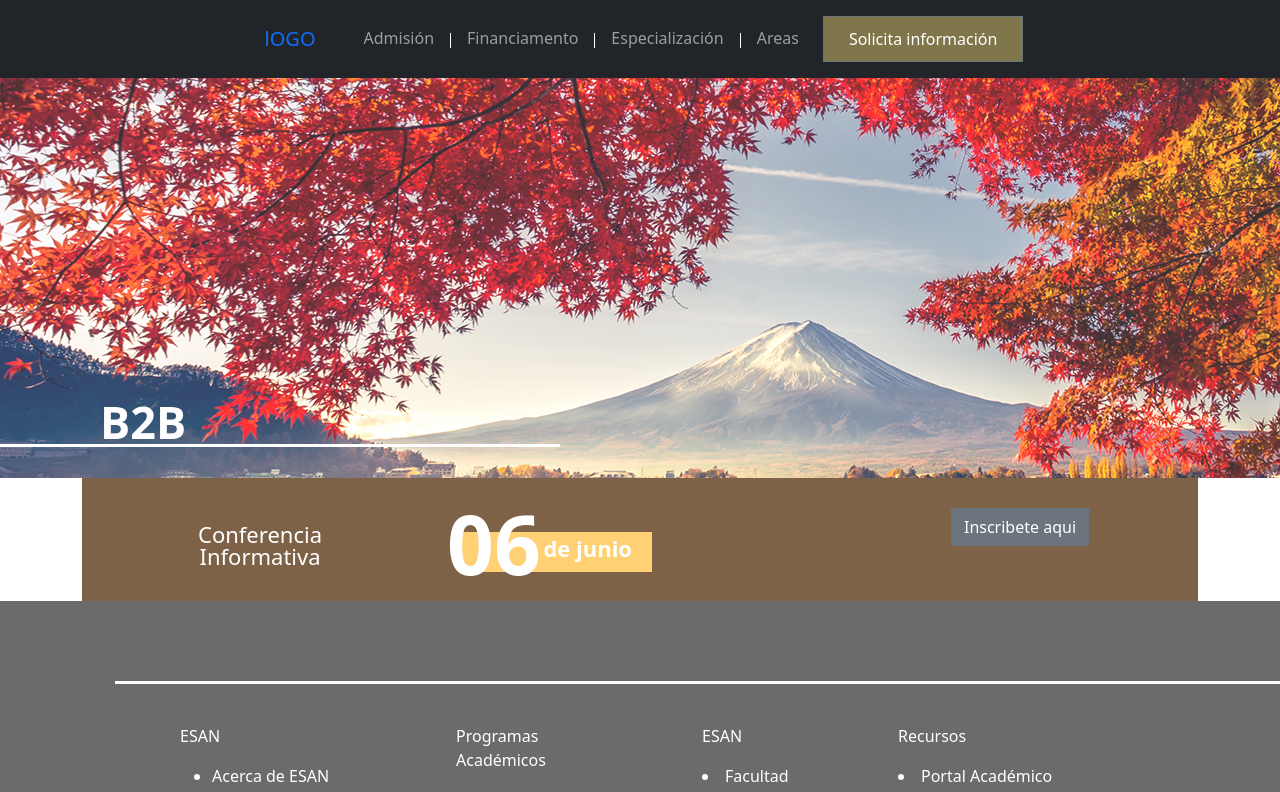
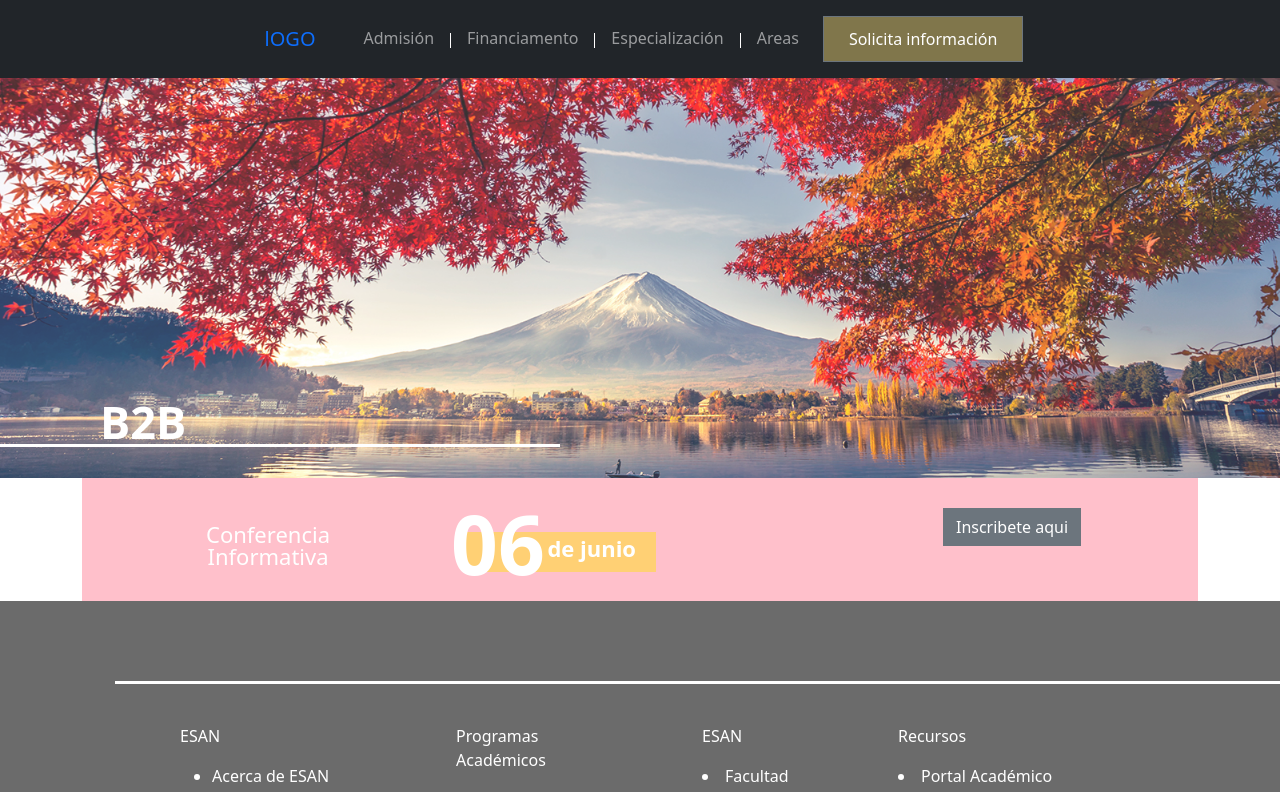
Before and after one commit to Lizethsuk/landing-pee, a Vue app: page /#/b2b_page in a window 1280 px wide. Shown: the top 792 px of the page. Built offline with nearby package versions, Linux system fonts and the light colour scheme.

Commit message:
add date component

```diff
--- a/src/components/DatePage.vue
+++ b/src/components/DatePage.vue
@@ -1,5 +1,8 @@
 <template>
-  <div  bg-variant="info" class="content-date" :style="inlineStyle">
+  <div>
+    <div class="date-page" :style="cssVars">
+      <b-container class="bv-footer-row">
+        <div bg-variant="info" class="content-date">
           <b-row>
             <b-col>
               <p class="subtitle">
@@ -8,18 +11,20 @@
               </p>
             </b-col>
             <b-col>
-     <br>
+              <br />
               <div id="container">
-          <div class="month" id="navi" v-text="'de'+ ' ' + month"></div>
+                <div class="month" id="navi" v-text="'de' + ' ' + month"></div>
                 <div id="infoi" v-text="day"></div>
               </div>
             </b-col>
             <b-col>
               <b-button class="button-nav" squared>Inscribete aqui</b-button>
             </b-col>
-
           </b-row>
           <b-row> </b-row>
+        </div>
+      </b-container>
+    </div>
   </div>
 </template>
 
@@ -35,66 +40,73 @@ export default {
       type: String,
       require: true,
     },
-   backgroundColor:  String,
-
+    bgColor: {
+      type: String,
+      default: "pink",
     }
+  },
+  computed: {
+    cssVars() {
+      return {
+        "--bg-color": this.bgColor,
+        "--height": this.height + "px",
+      };
+    },
+  },
 };
 </script>
 
 <style lang="stylus" scoped>
 @import '../styles/main.styl';
 
-.content-date {
-  background-color: #7D6247;
+.date-page
+  left: 0;
+  bottom: 0;
+  width: 100%;
+  background-color: var(--bg-color);
+
+
+.content-date
   color: white;
   padding-top: 30px;
   text-align: center;
-}
 
 .month
   font-size: 25px;
 
+.number
+  font-size: 40px;
 
-.number {
-  // margin-left -10px
-  font-size: 40px;
-}
+#container
+  position: relative;
 
-#container {
-  position: relative;
-}
-
-#navi, #infoi {
-  // width: 100%;
-  // height: 30%;
+#navi, #infoi
   position: absolute;
   top: 0;
   left: 0;
 
-}
-
-#infoi {
+#infoi
   z-index: 10;
   margin-left: -15px;
   font-size: 82px;
   margin-top: -50px;
-  font-weight 650
+  font-weight: 650;
 
-}
 
-#navi {
-  background-color:secondary-energia;
-  color: #FFFFFF
-  text-align right
+#navi
+  background-color: secondary-energia;
+  color: #FFFFFF;
+  text-align: right;
   padding-right: 20px;
-  font-size 22px
-  width 190px
-  height 40px
-  font-weight bold
-}
+  font-size: 22px;
+  width: 190px;
+  height: 40px;
+  font-weight: bold;
+
 .subtitle
-  font-size 22px
-  line-height 22px
-  padding 15px 0px 18px
-  font-weight 500
+  font-size: 22px;
+  line-height: 22px;
+  padding: 15px 0px 18px;
+  font-weight: 500;
+
 </style>
--- a/src/components/ImagePage.vue
+++ b/src/components/ImagePage.vue
@@ -28,7 +28,6 @@ export default {
 
     computed: {
     bgImage() {
-      // eslint-disable-next-line no-undef
       return require("@/assets/" + this.backgroundImage);
     },
     inlineStyle() {
@@ -44,23 +43,19 @@ export default {
 @import '../styles/main.styl';
 
 .image {
-  // background-image: url('../assets/Landscape-Color.jpg');
   height: 400px;
   opacity: 0.8;
   position: relative;
+  background-repeat no-repeat
+  background-size cover
 }
 
 .image:before {
   content: ' ';
   display: block;
   position: absolute;
-  left: 0;
-  top: 0;
-  // width: 100%;
-  // height: 100%;
   z-index: 1;
   opacity: 0.4;
-  // background-color: #7D6247;
 }
 
 .title {
--- a/src/pages/EnergyPage.vue
+++ b/src/pages/EnergyPage.vue
@@ -2,30 +2,9 @@
   <div>
     <HeadePage />
     <ImagePage message="Energia" background-image="Landscape-Color.jpg" />
-    <div class="date">
-      <b-container>
-        <DatePage month="junio" day="06"  />
-      </b-container>
-    </div>
-
+    <DatePage bgColor="#7D6247"   month="junio" day="06"  />
     <FooterPage />
   </div>
-  <!-- <b-container fluid >
-      <b-row class="no-gutters">
-
-      </b-row>
-
-
-
-      <b-row no-gutters>
-
-      </b-row>
-      <b-row>
-
-      </b-row>
-
-
-    </b-container> -->
 </template>
 
 <script>
@@ -41,11 +20,11 @@ export default {
     ImagePage,
     DatePage,
   },
+
 };
 </script>
 
 <style lang="stylus" scoped>
 @import '../styles/main.styl';
-.date
-  background-color: pink;
+
 </style>
```
Lines whose indentation alone changed are shown as unchanged.
